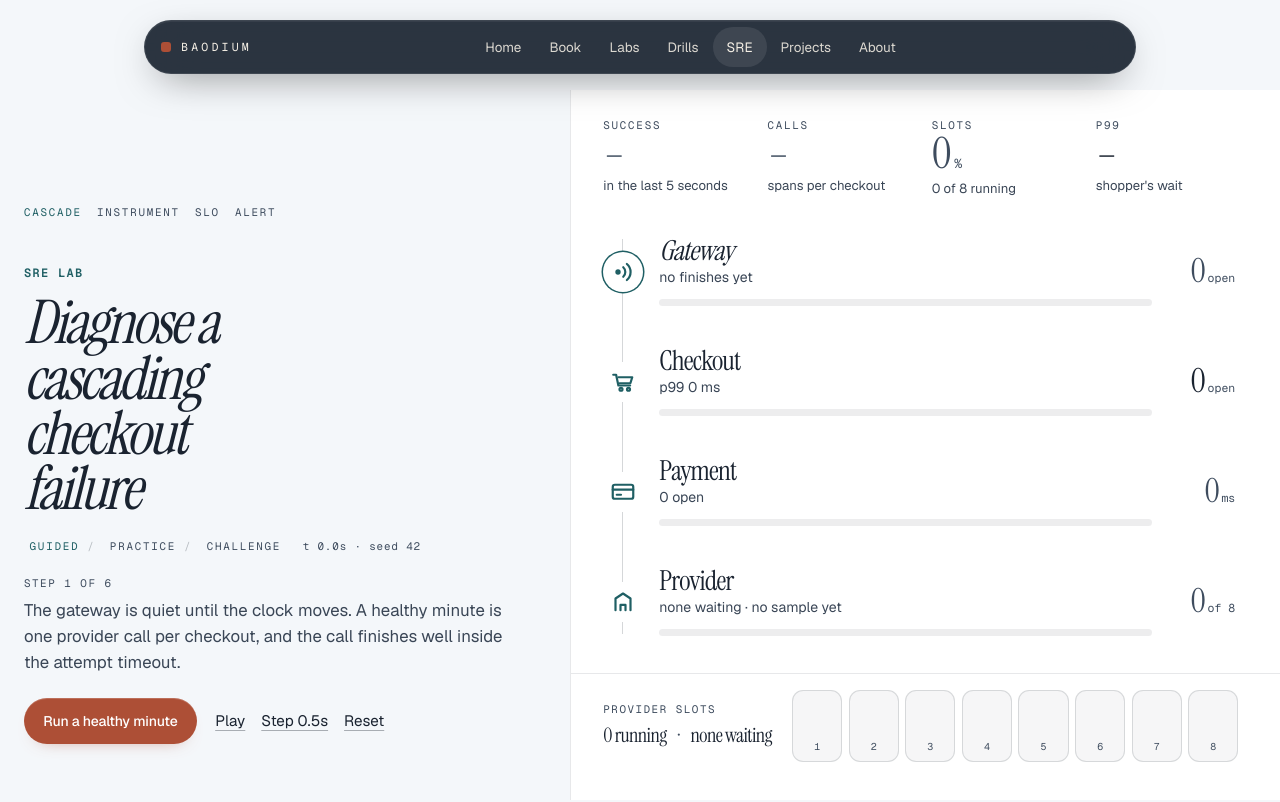
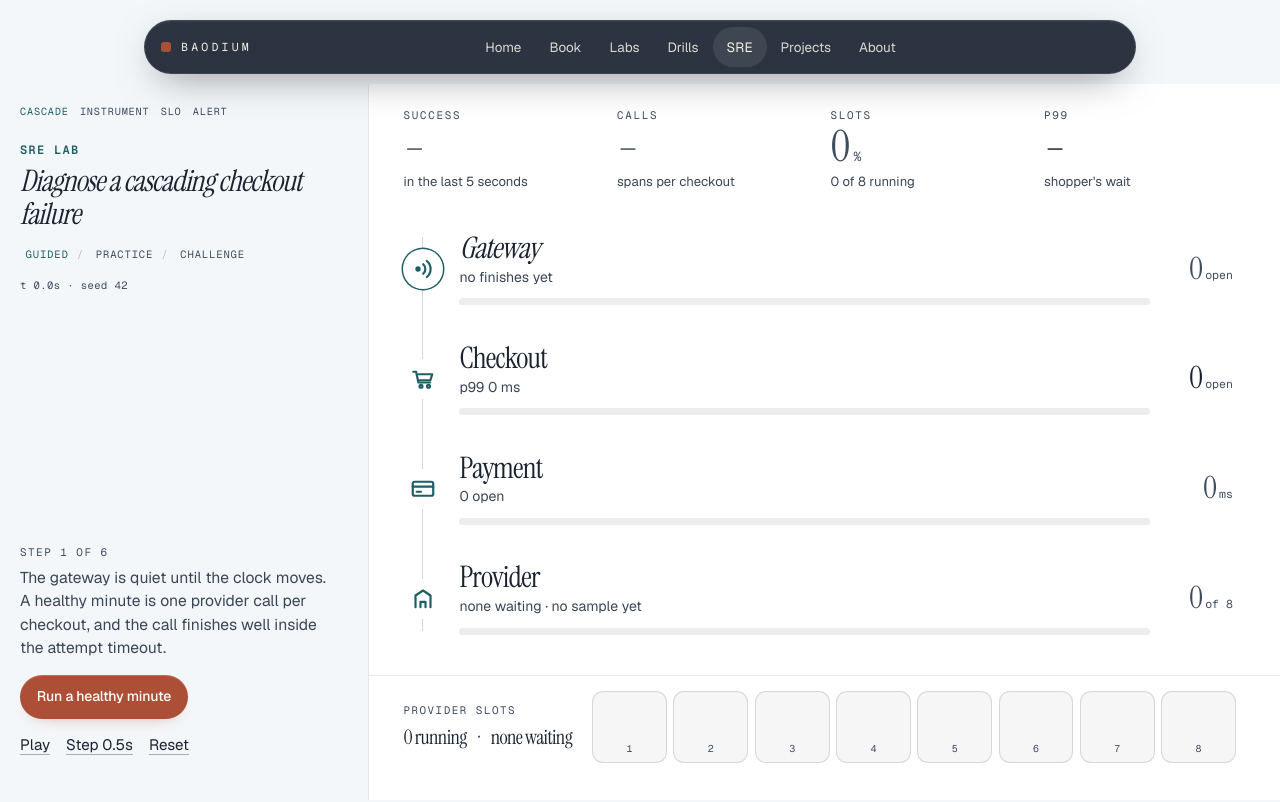
Before and after one commit to baodium/baodium-home, a Next.js app: page /sre-labs/cascade in a window 1280 px wide. Shown: the top 802 px of the page. Built offline with nearby package versions, Linux system fonts and the light colour scheme.

Commit message:
Give the cascade checkout the first screen.
The headline was a four-line poster. It is now a short title, and the running path fills the viewport.

```diff
--- a/src/app/globals.css
+++ b/src/app/globals.css
@@ -2732,16 +2732,37 @@ select.run-token {
 }
 
 .cascade-toolbar {
-  margin-bottom: 1.35rem;
+  margin-bottom: 0.85rem;
+}
+
+.cascade-toolbar .cascade-siblings {
+  flex-wrap: nowrap;
+  gap: 0.35rem 0.7rem;
+  font-size: 0.64rem;
+  letter-spacing: 0.08em;
 }
 
 .cascade-hero {
-  display: flex;
-  flex-direction: column;
-  gap: 1.5rem;
+  display: grid;
+  grid-template-columns: minmax(0, 1fr);
+  grid-template-areas:
+    "copy"
+    "stage"
+    "brief";
+  gap: 1.15rem;
+}
+
+.cascade-rail {
+  display: contents;
 }
 
 .cascade-copy {
+  grid-area: copy;
+  min-width: 0;
+}
+
+.cascade-brief {
+  grid-area: brief;
   min-width: 0;
 }
 
@@ -2752,13 +2773,14 @@ select.run-token {
 }
 
 .cascade-title {
-  margin-top: 0.85rem;
+  margin-top: 0.35rem;
+  max-width: 12em;
   font-family: var(--font-serif);
-  font-size: clamp(2.85rem, 4.7vw, 4.45rem);
+  font-size: clamp(1.85rem, 2.15vw, 2.35rem);
   font-style: italic;
   font-weight: 450;
-  letter-spacing: -0.045em;
-  line-height: 0.92;
+  letter-spacing: -0.03em;
+  line-height: 1.12;
 }
 
 .cascade-modes {
@@ -2766,17 +2788,18 @@ select.run-token {
   flex-wrap: wrap;
   align-items: baseline;
   gap: 0.35rem 0.15rem;
-  margin-top: 1.15rem;
+  margin-top: 0.85rem;
   font-family: var(--font-mono);
-  font-size: 0.68rem;
-  letter-spacing: 0.16em;
+  font-size: 0.66rem;
+  letter-spacing: 0.08em;
   text-transform: uppercase;
 }
 
 .cascade-mode {
   display: inline-flex;
   align-items: baseline;
-  gap: 0.55rem;
+  gap: 0.4rem;
+  white-space: nowrap;
 }
 
 .cascade-slash {
@@ -2803,18 +2826,20 @@ select.run-token {
 }
 
 .cascade-clock {
-  margin-left: 0.85rem;
+  flex-basis: 100%;
+  margin-top: 0.45rem;
+  margin-left: 0;
   color: var(--exp-faint);
-  letter-spacing: 0.08em;
+  letter-spacing: 0.04em;
   text-transform: none;
 }
 
 .cascade-lede {
-  max-width: 38rem;
-  margin-top: 1.15rem;
+  max-width: 34rem;
+  margin-top: 0;
   color: var(--exp-muted);
-  font-size: 1.05rem;
-  line-height: 1.55;
+  font-size: 0.98rem;
+  line-height: 1.5;
 }
 
 .cascade-lede strong {
@@ -2835,15 +2860,15 @@ select.run-token {
   display: flex;
   flex-wrap: wrap;
   align-items: center;
-  gap: 0.85rem 1.15rem;
-  margin-top: 1.45rem;
+  gap: 0.75rem 1rem;
+  margin-top: 0.95rem;
 }
 
 .cascade-cta {
   height: auto;
-  min-height: 2.85rem;
-  max-width: 28rem;
-  padding: 0.7rem 1.2rem;
+  min-height: 2.75rem;
+  max-width: 100%;
+  padding: 0.65rem 1.05rem;
   white-space: normal;
   text-align: left;
   line-height: 1.35;
@@ -2911,10 +2936,10 @@ select.run-token {
 
 .cascade-figure b {
   font-family: var(--font-serif);
-  font-size: clamp(2.35rem, 3.1vw, 3.15rem);
+  font-size: clamp(2.15rem, 2.8vw, 2.85rem);
   font-weight: 450;
-  letter-spacing: -0.05em;
-  line-height: 0.84;
+  letter-spacing: -0.04em;
+  line-height: 0.95;
   font-variant-numeric: tabular-nums;
 }
 
@@ -2947,7 +2972,8 @@ select.run-token {
 .cascade-stage {
   --cascade-paper: #fff;
   display: flex;
-  min-height: 34rem;
+  grid-area: stage;
+  min-height: min(72dvh, 40rem);
   flex-direction: column;
   overflow: hidden;
   border: 1px solid var(--exp-line);
@@ -3061,10 +3087,10 @@ select.run-token {
 
 .cascade-hop-name {
   font-family: var(--font-serif);
-  font-size: clamp(1.65rem, 2.15vw, 2.2rem);
+  font-size: clamp(1.55rem, 2vw, 2.05rem);
   font-weight: 450;
-  letter-spacing: -0.03em;
-  line-height: 1;
+  letter-spacing: -0.028em;
+  line-height: 1.08;
 }
 
 .cascade-hop-detail {
@@ -3105,10 +3131,10 @@ select.run-token {
 
 .cascade-hop-stat b {
   font-family: var(--font-serif);
-  font-size: clamp(2rem, 2.6vw, 2.85rem);
+  font-size: clamp(1.85rem, 2.4vw, 2.55rem);
   font-weight: 450;
-  letter-spacing: -0.045em;
-  line-height: 0.85;
+  letter-spacing: -0.04em;
+  line-height: 0.95;
   font-variant-numeric: tabular-nums;
 }
 
@@ -3621,8 +3647,8 @@ select.run-token {
 
 @media (min-width: 1100px) {
   .cascade-hero {
-    display: grid;
-    grid-template-columns: minmax(22rem, 0.9fr) minmax(28rem, 1.12fr);
+    grid-template-columns: minmax(23rem, 0.36fr) minmax(0, 1.64fr);
+    grid-template-areas: "rail stage";
     align-items: stretch;
     width: 100vw;
     min-height: 100dvh;
@@ -3631,11 +3657,18 @@ select.run-token {
     gap: 0;
   }
 
-  .cascade-copy {
+  .cascade-rail {
     display: flex;
+    grid-area: rail;
     flex-direction: column;
-    justify-content: flex-end;
-    padding: 6.75rem 2.75rem 3.5rem max(1.5rem, calc((100vw - 88rem) / 2 + 1.5rem));
+    justify-content: space-between;
+    min-height: 100dvh;
+    padding: 6.5rem 1.75rem 2.5rem max(1.25rem, calc((100vw - 88rem) / 2 + 1.25rem));
+  }
+
+  .cascade-copy,
+  .cascade-brief {
+    grid-area: auto;
   }
 
   .cascade-stage {
@@ -3644,15 +3677,19 @@ select.run-token {
     border: 0;
     border-radius: 0;
     background: transparent;
-    padding: 5.6rem 0 0;
+    padding: 5.25rem 0 0;
   }
 
   .cascade-portrait {
     flex: 1;
-    gap: 0.35rem;
+    gap: 0.65rem;
     border-left: 1px solid var(--exp-line);
     background: var(--cascade-paper);
-    padding: 1.7rem 2.6rem 1.25rem 2rem;
+    padding: 1.45rem 2.75rem 1.15rem 2.15rem;
+  }
+
+  .cascade-portrait .cascade-hop-name {
+    font-size: clamp(1.85rem, 2.15vw, 2.35rem);
   }
 
   .cascade-path {
@@ -3663,7 +3700,7 @@ select.run-token {
 
   .cascade-path li {
     flex: 1;
-    min-height: 4.75rem;
+    min-height: 5.35rem;
   }
 
   .cascade-portrait .cascade-figure b {
@@ -3671,8 +3708,8 @@ select.run-token {
   }
 
   .cascade-portrait .cascade-rack {
-    margin: 0.35rem -2.6rem 0 -2rem;
-    padding: 0.95rem 2.6rem 1.15rem 2rem;
+    margin: 0.35rem -2.75rem 0 -2.15rem;
+    padding: 0.95rem 2.75rem 1.15rem 2.15rem;
   }
 
   .cascade-portrait .cascade-rack li {
@@ -3709,7 +3746,7 @@ select.run-token {
   }
 
   .cascade-title {
-    max-width: none;
+    max-width: 11em;
   }
 }
 
--- a/src/components/sre/CascadeLab.tsx
+++ b/src/components/sre/CascadeLab.tsx
@@ -241,25 +241,7 @@ export function CascadeLab() {
         <div className="cascade-mast">
           <p className="exp-kicker">SRE Lab</p>
           <h1 className="cascade-title">
-            {mode === "challenge" ? (
-              <>
-                Checkout
-                <br />
-                success
-                <br />
-                collapsed.
-              </>
-            ) : (
-              <>
-                Diagnose a
-                <br />
-                cascading
-                <br />
-                checkout
-                <br />
-                failure
-              </>
-            )}
+            {mode === "challenge" ? "Checkout success collapsed." : "Diagnose a cascading checkout failure"}
           </h1>
           <div className="cascade-modes" role="group" aria-label="Mode">
             {MODES.map((item, index) => (
@@ -276,6 +258,10 @@ export function CascadeLab() {
             ))}
             <span className="cascade-clock">t {view ? view.t.toFixed(1) : "0.0"}s · seed 42</span>
           </div>
+        </div>
+      }
+      brief={
+        <>
           <div className="cascade-lede">
             {mode === "guided" ? (
               <>
@@ -328,7 +314,7 @@ export function CascadeLab() {
               {grade.reason}
             </p>
           ) : null}
-        </div>
+        </>
       }
       topology={
         view ? (
--- a/src/components/sre/LaboratoryShell.tsx
+++ b/src/components/sre/LaboratoryShell.tsx
@@ -1,12 +1,13 @@
 import type { ReactNode } from "react";
 
 /**
- * Words on the left, the live system filling the right, the way About sets
- * the name beside the photograph. Controls and telemetry sit on the next page.
+ * A short title, then the live checkout. On a wide screen the path fills the
+ * right side and the step sits under the title. Controls stay on the next page.
  */
 export function LaboratoryShell({
   toolbar,
   mission,
+  brief,
   topology,
   preface,
   inspection,
@@ -14,6 +15,7 @@ export function LaboratoryShell({
 }: {
   toolbar: ReactNode;
   mission: ReactNode;
+  brief?: ReactNode;
   topology: ReactNode;
   preface?: ReactNode;
   inspection: ReactNode;
@@ -22,9 +24,12 @@ export function LaboratoryShell({
   return (
     <div className="cascade-lab">
       <div className="cascade-hero">
-        <div className="cascade-copy">
-          <div className="cascade-toolbar">{toolbar}</div>
-          <section aria-label="Mission">{mission}</section>
+        <div className="cascade-rail">
+          <div className="cascade-copy">
+            <div className="cascade-toolbar">{toolbar}</div>
+            <section aria-label="Mission">{mission}</section>
+          </div>
+          {brief ? <div className="cascade-brief">{brief}</div> : null}
         </div>
         <section aria-label="Topology" className="cascade-stage">
           {topology}
```
